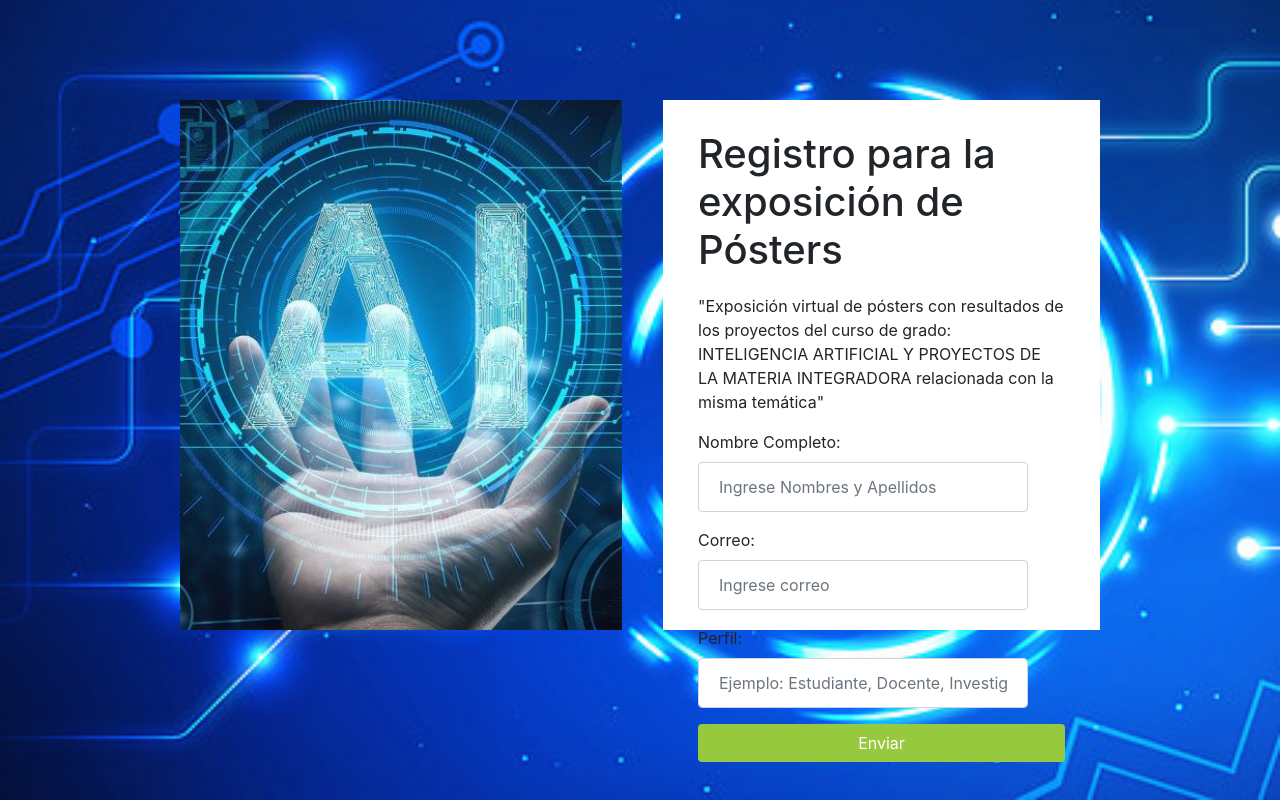
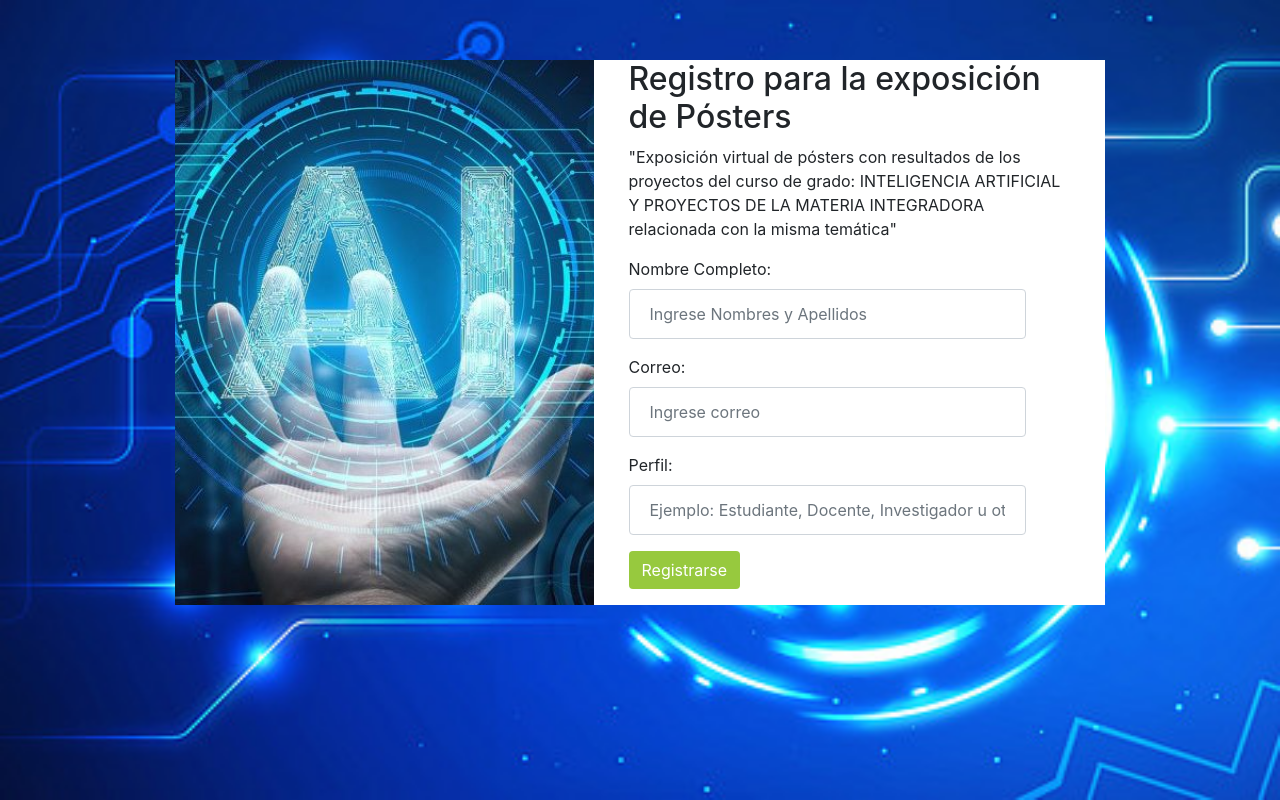
Before and after one commit to SantanaJonathan/registro_evento_ai, a plain HTML site: page index.html in a window 1280 px wide. Drawn offline with nearby package versions, Linux system fonts and the light colour scheme.

Commit message:
ultima correccion

```diff
--- a/index.html
+++ b/index.html
@@ -13,7 +13,7 @@
     <div class="container" id="registration-form">
         <div class="image"></div>
         <div class="frm">
-            <h1>Registro para la exposición de Pósters</h1>
+            <h2>Registro para la exposición de Pósters</h2>
             <p>"Exposición virtual de pósters con resultados de los proyectos del curso de grado: INTELIGENCIA ARTIFICIAL Y PROYECTOS DE LA MATERIA INTEGRADORA relacionada con la misma temática"</p>
             <form name="submit-form">
                 <div class="form-group">
@@ -29,7 +29,7 @@
                     <input name="perfil" type="text" class="form-control" id="pwd" placeholder="Ejemplo: Estudiante, Docente, Investigador u otro" required>
                 </div>
                 <div class="form-group">
-                    <button type="submit" class="btn btn-platzi btn-block" onclick="window.location.href='https://teams.microsoft.com/l/team/19%3a62ec168598a94fe7bb1010e7b5ff1c88%40thread.tacv2/conversations?groupId=e4a0fe96-0c4f-4f85-b404-94b2fd12b556&tenantId=b7af8caf-83d8-4644-85ae-317c545223c1'">Enviar</button>
+                    <button type="submit" class="btn btn-platzi" onclick="window.location.href='https://teams.microsoft.com/l/team/19%3a62ec168598a94fe7bb1010e7b5ff1c88%40thread.tacv2/conversations?groupId=e4a0fe96-0c4f-4f85-b404-94b2fd12b556&tenantId=b7af8caf-83d8-4644-85ae-317c545223c1'">Registrarse</button>
                 </div>
 
             </form>
--- a/styles.css
+++ b/styles.css
@@ -2,6 +2,7 @@ html{
     background: url("background.jpg") no-repeat;
 	background-size: cover;
     min-height: 100%;
+
 }
 
 body{
@@ -11,27 +12,28 @@ body{
 
 
 #registration-form{
-	max-width: 950px;
-	margin: 100px auto;
+	max-width: 960px;
+	margin: 60px auto;
 }
 
 #registration-form .image{
 	float:left;
 	background-image: url("desk.jpg");
-	height: 530px;
-	width: 48%;
+	height: 545px;
+	width: 45%;
 	background-size: cover;
 	background-position: 50%;
 }
 
 #registration-form .frm{
 	float:right;
-	height: 530px;
-    width: 47.5%;
+
+    width: 55%;
     min-width: 250px;
     padding: 0 35px;
     background-size: 100% 100%;
     background-color: white;
+	margin-bottom: 20px;
 }
 
 #registration-form h1{
@@ -50,7 +52,7 @@ body{
 	color: white;
 }
 
-@media screen and (max-width: 700px){
+@media screen and (max-width: 815px){
 	#registration-form .image{
 		width: 30%;
 	    background-position: 60%;
@@ -58,6 +60,7 @@ body{
 
 	#registration-form .frm{
 		width: 70%;
+		margin-bottom: 20px;
 	}
 
 	#registration-form .form-control{
@@ -65,13 +68,14 @@ body{
 	}
 }
 
-@media screen and (max-width: 500px){
+@media screen and (max-width: 647px){
 	#registration-form .image{
 		display: none;
 	}
 
 	#registration-form .frm{
 		width: 100%;
+		margin-bottom: 20px;
 	}
 
 	#registration-form h1{
```
